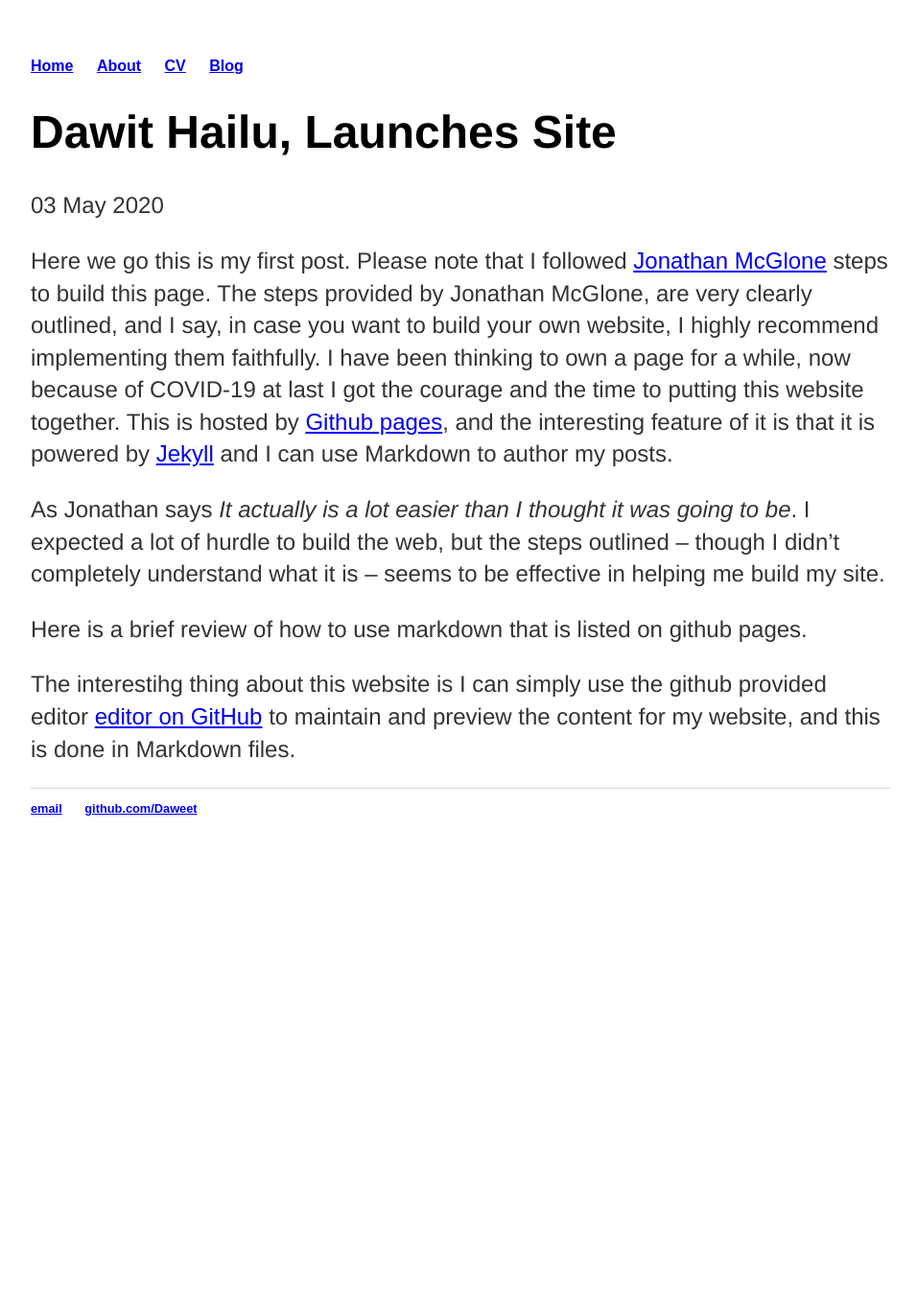
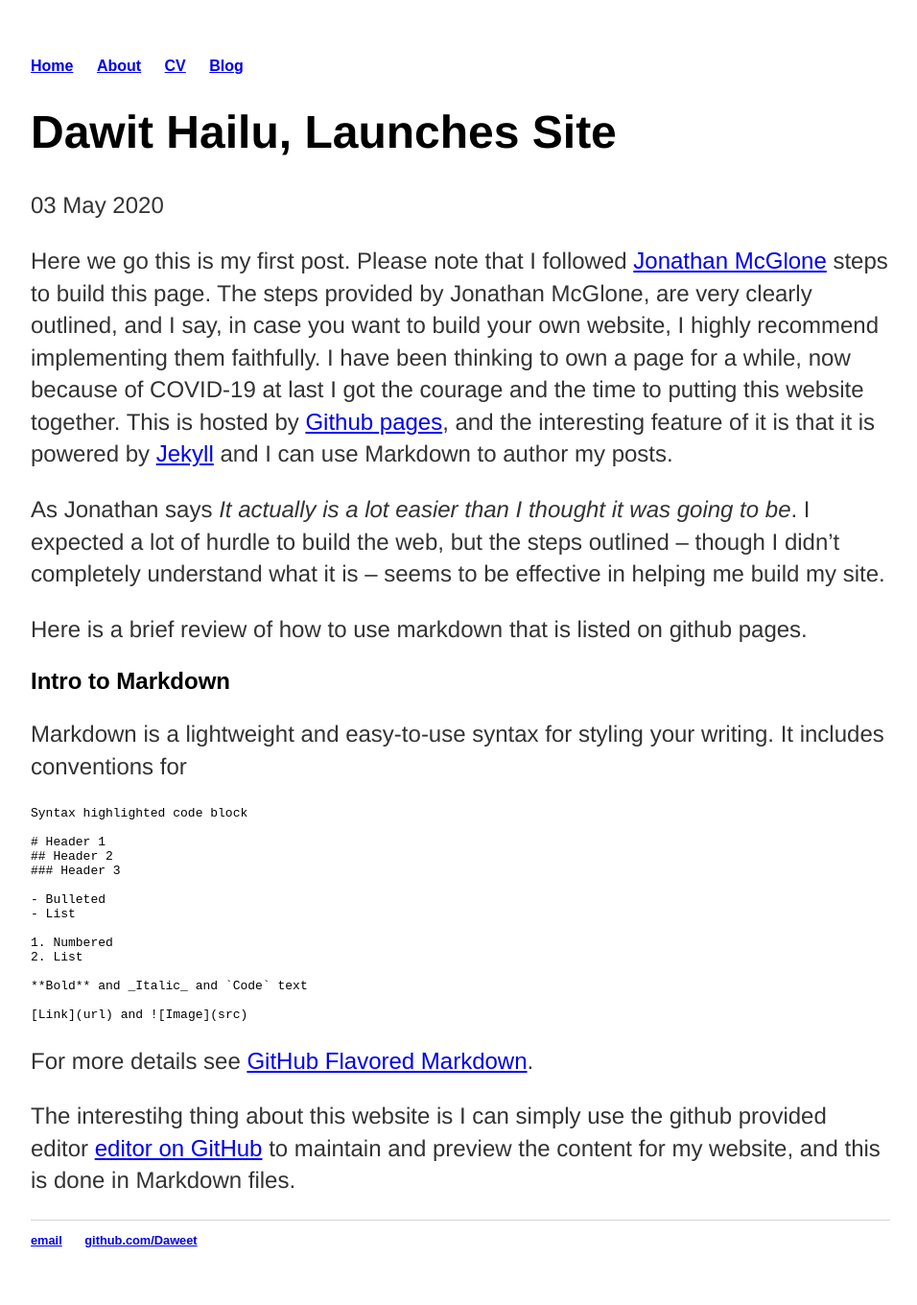
Before and after one commit to Daweet/Daweet.github.io, a Jekyll site: the page built from _posts/2020-05-03-daweet-hailu-site-launched.md, in a window 1280 px wide. Shown: the whole page at 96% size, without its empty margins (160-1116 px from the left). Built offline with Jekyll 4.4.1, drawn with Linux system fonts in a browser that asks for light colours; before the commit the page ends 910 px from its top, so only the background shows below that.

Commit message:
Update 2020-05-03-daweet-hailu-site-launched.md

````diff
--- a/_posts/2020-05-03-daweet-hailu-site-launched.md
+++ b/_posts/2020-05-03-daweet-hailu-site-launched.md
@@ -10,4 +10,28 @@ As Jonathan says _It actually is a lot easier than I thought it was going to be_
 
 Here is a brief review of how to use markdown that is listed on github pages.
 
+## Intro to Markdown
+
+Markdown is a lightweight and easy-to-use syntax for styling your writing. It includes conventions for
+
+```markdown
+Syntax highlighted code block
+
+# Header 1
+## Header 2
+### Header 3
+
+- Bulleted
+- List
+
+1. Numbered
+2. List
+
+**Bold** and _Italic_ and `Code` text
+
+[Link](url) and ![Image](src)
+```
+
+For more details see [GitHub Flavored Markdown](https://guides.github.com/features/mastering-markdown/).
+
 The interestihg thing about this website is I can simply use the github provided editor [editor on GitHub](https://github.com/Daweet/Daweet.github.io/edit/master/README.md) to maintain and preview the content for my website, and this is done in Markdown files.
````
